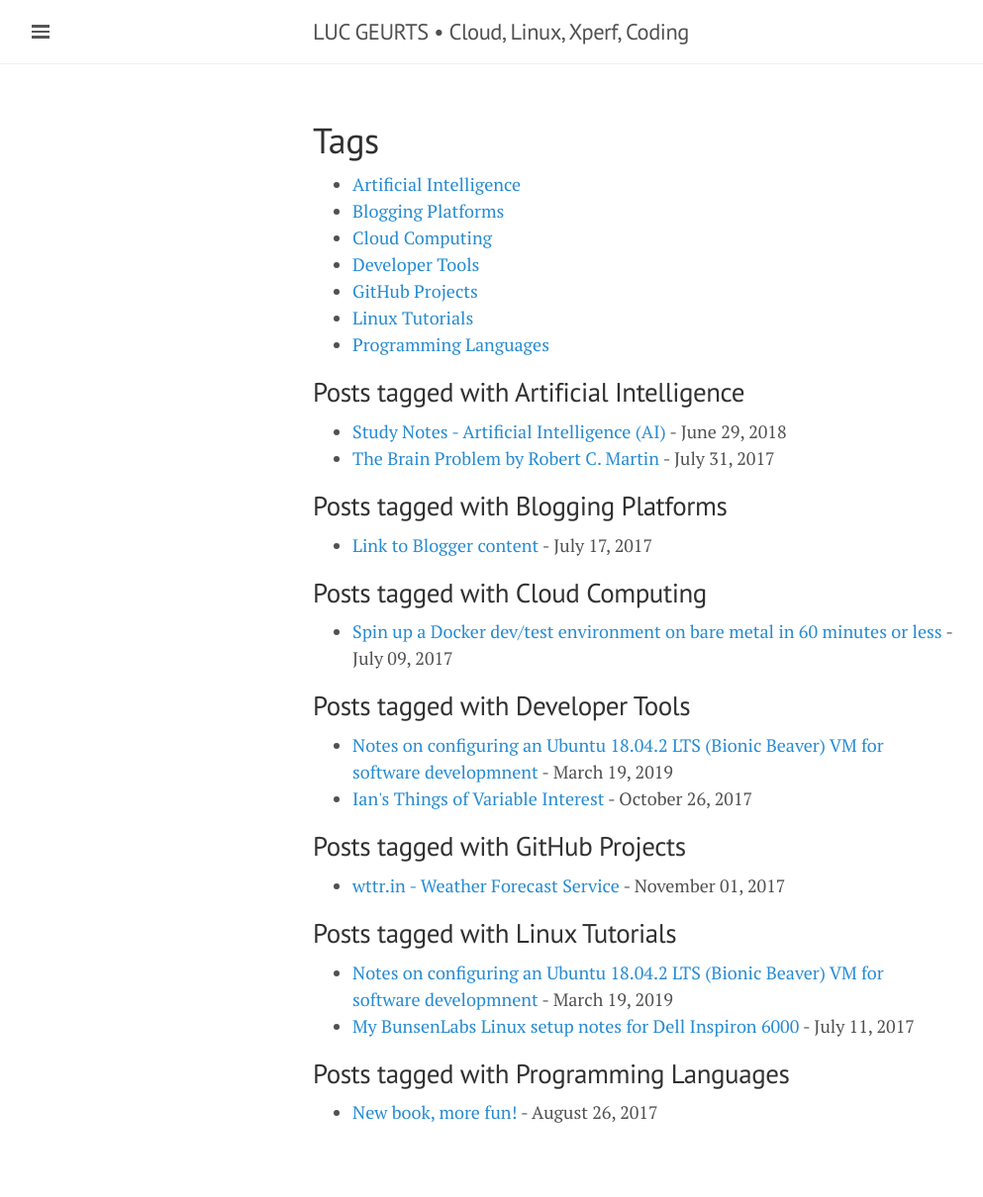
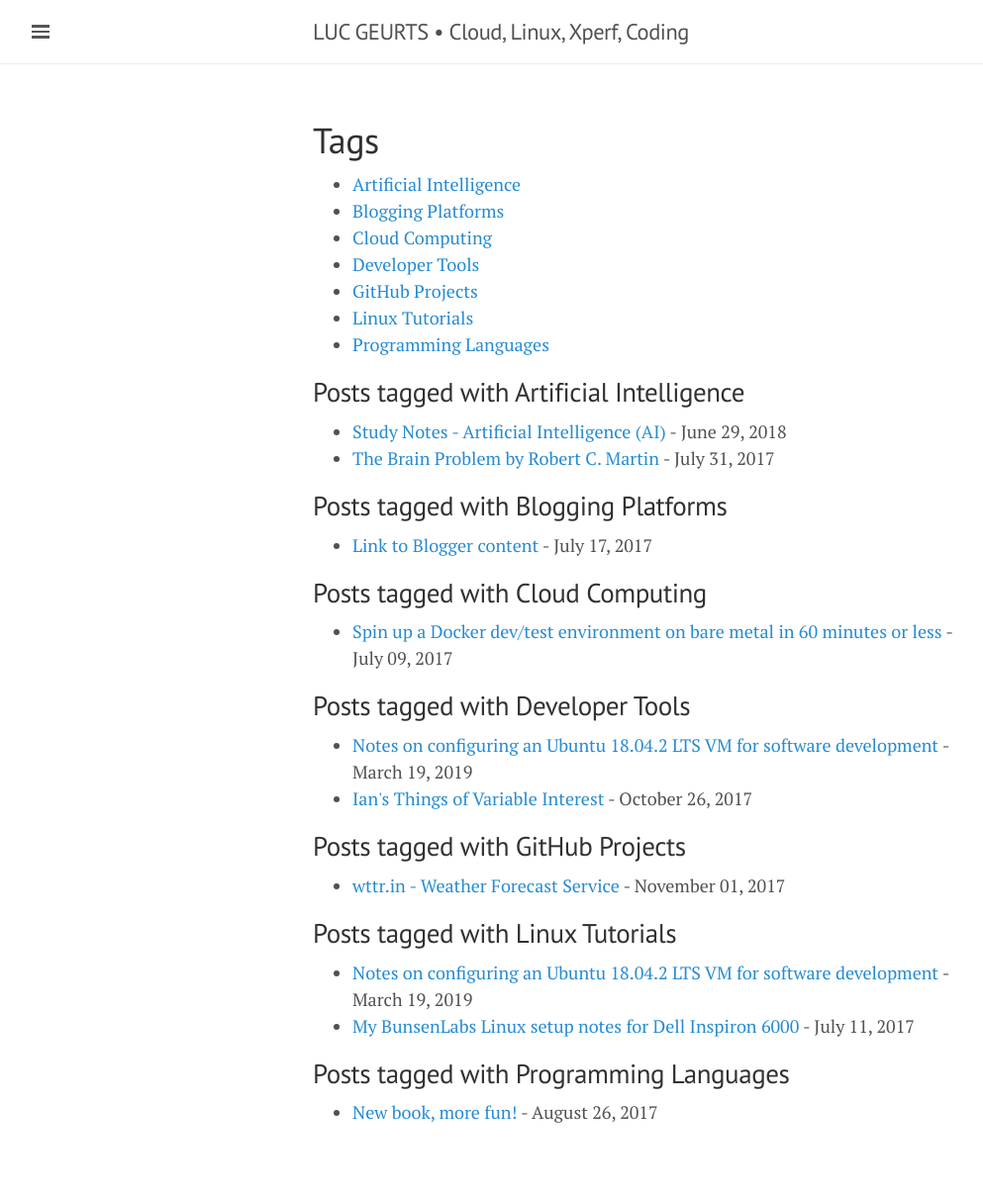
Before and after one commit to lgeurts/lgeurts.github.io, a Jekyll site: the page built from tags.html, in a window 1280 px wide. Shown: the whole page at 99% size, without its empty margins (0-993 px from the left). Built offline with Jekyll 4.4.1, drawn with Linux system fonts in a browser that asks for light colours; nearby versions of some CDN libraries.

Commit message:
Update 2019-03-19-ubuntu-setup-notes-for-hyper-v-on-windows-10.md

```diff
--- a/_posts/2019-03-19-ubuntu-setup-notes-for-hyper-v-on-windows-10.md
+++ b/_posts/2019-03-19-ubuntu-setup-notes-for-hyper-v-on-windows-10.md
@@ -1,6 +1,6 @@
 ---
 layout: post
-title: Notes on configuring an Ubuntu 18.04.2 LTS (Bionic Beaver) VM for software developmnent
+title: Notes on configuring an Ubuntu 18.04.2 LTS VM for software development
 read_time: true
 comments: true
 category: Open Source
```
